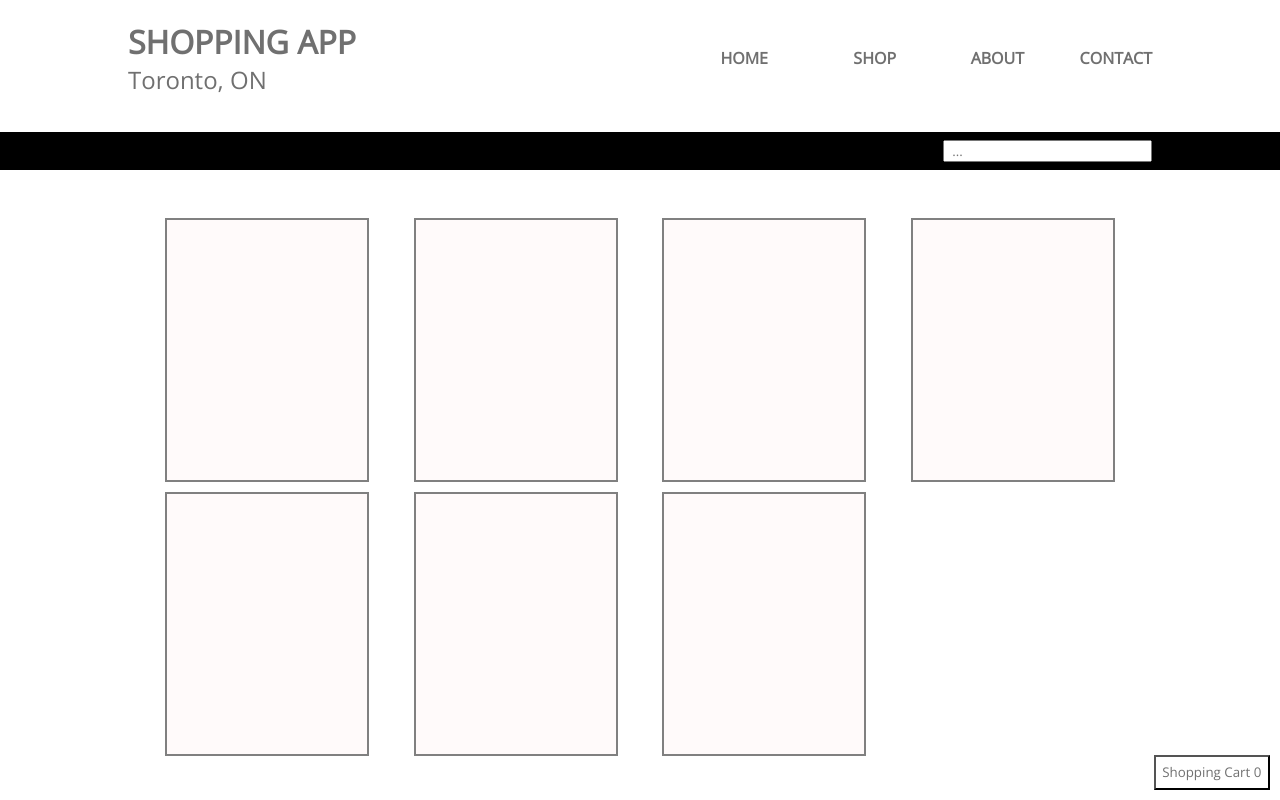
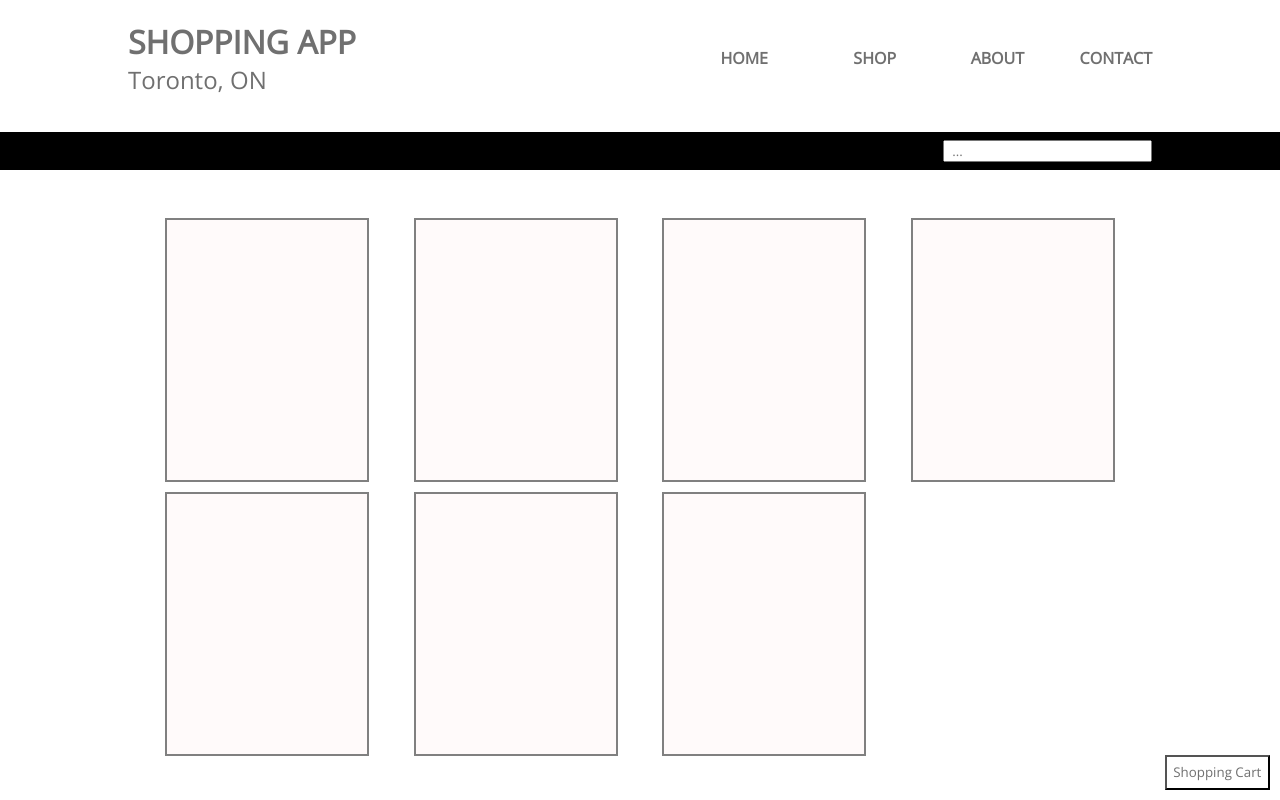
Before and after one commit to Rovaxes/WebConcepts, a React (Create React App) app in the folder React_Projects/shop-site/: page / in a window 1280 px wide. Built offline with nearby package versions, Linux system fonts and the light colour scheme.

Commit message:
Cart Toggle

```diff
--- a/React_Projects/shop-site/src/components/cart/cart.css
+++ b/React_Projects/shop-site/src/components/cart/cart.css
@@ -7,8 +7,24 @@
 }
 
 .hidden-display {
-  background: none;
+  background: white;
   padding: 0.5em;
+}
+
+.visible-display {
+  border: solid black 5px;
+  display: inline-block;
+  position: fixed;
+  top: 4%;
+  left: 4%;
+  height: 92%;
+  width: 92%;
+  background-color: white;
+}
+
+.cart-content {
+  width: 90%;
+  margin: 3% auto 2% auto;
 }
 
 @media screen and (max-width: 800px) {
--- a/React_Projects/shop-site/src/components/cart/cart.jsx
+++ b/React_Projects/shop-site/src/components/cart/cart.jsx
@@ -2,18 +2,35 @@ import React, { Component } from "react";
 import "./cart.css";
 
 class Cart extends Component {
+  state = {
+    hidden: true
+  };
   render() {
     return (
-      <div className="cart-container">
-        <button onClick={this.toggleDisplay()} className="hidden-display">
-          Shopping Cart {this.props.numOfItems}
-        </button>
+      <div>
+        {this.Display()}
+        <div className="cart-container">
+          <button onClick={this.toggleDisplay} className="hidden-display">
+            Shopping Cart
+          </button>
+        </div>
       </div>
     );
   }
 
-  toggleDisplay() {
-    console.log("Hi");
+  toggleDisplay = () => {
+    console.log(this.state.hidden);
+    this.setState({ hidden: !this.state.hidden });
+  };
+
+  Display() {
+    return this.state.hidden ? null : (
+      <div className="visible-display">
+        <div className="cart-content">
+          <h2>Shopping Cart</h2>
+        </div>
+      </div>
+    );
   }
 }
 
```
